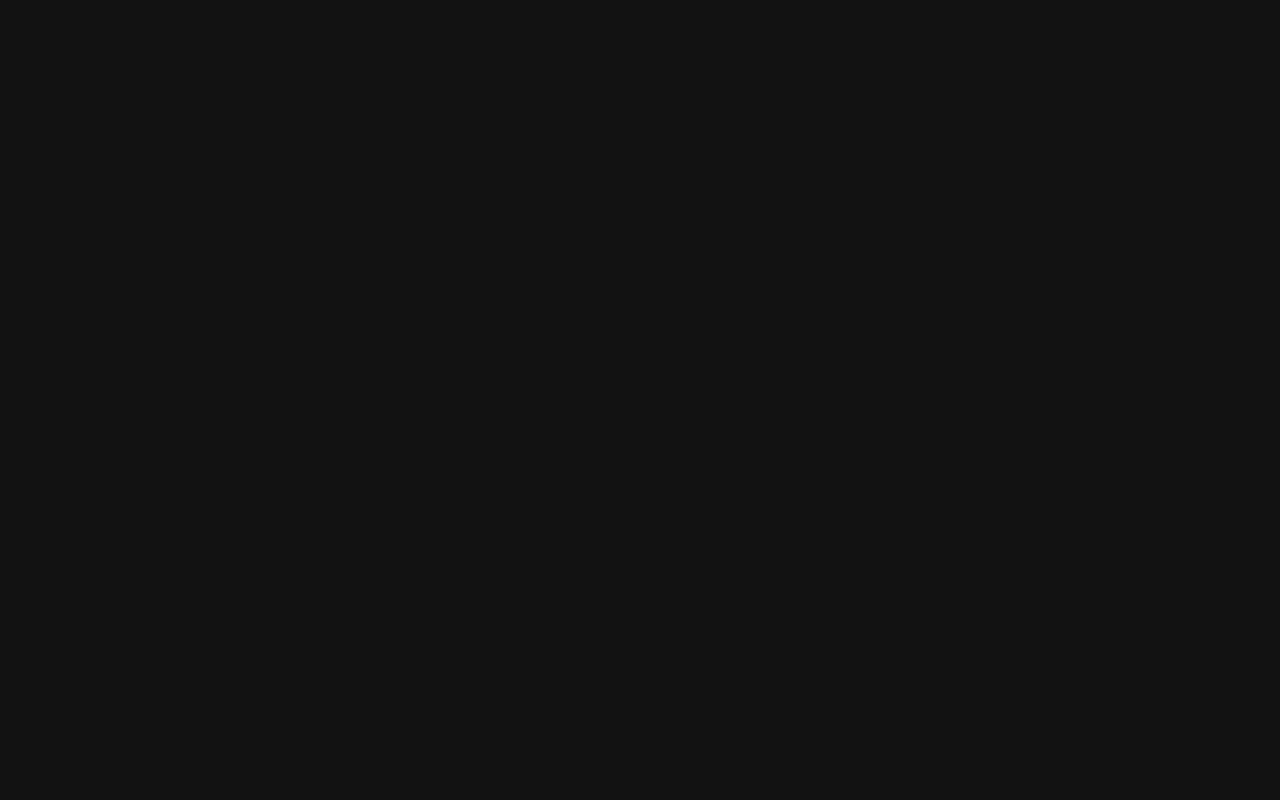
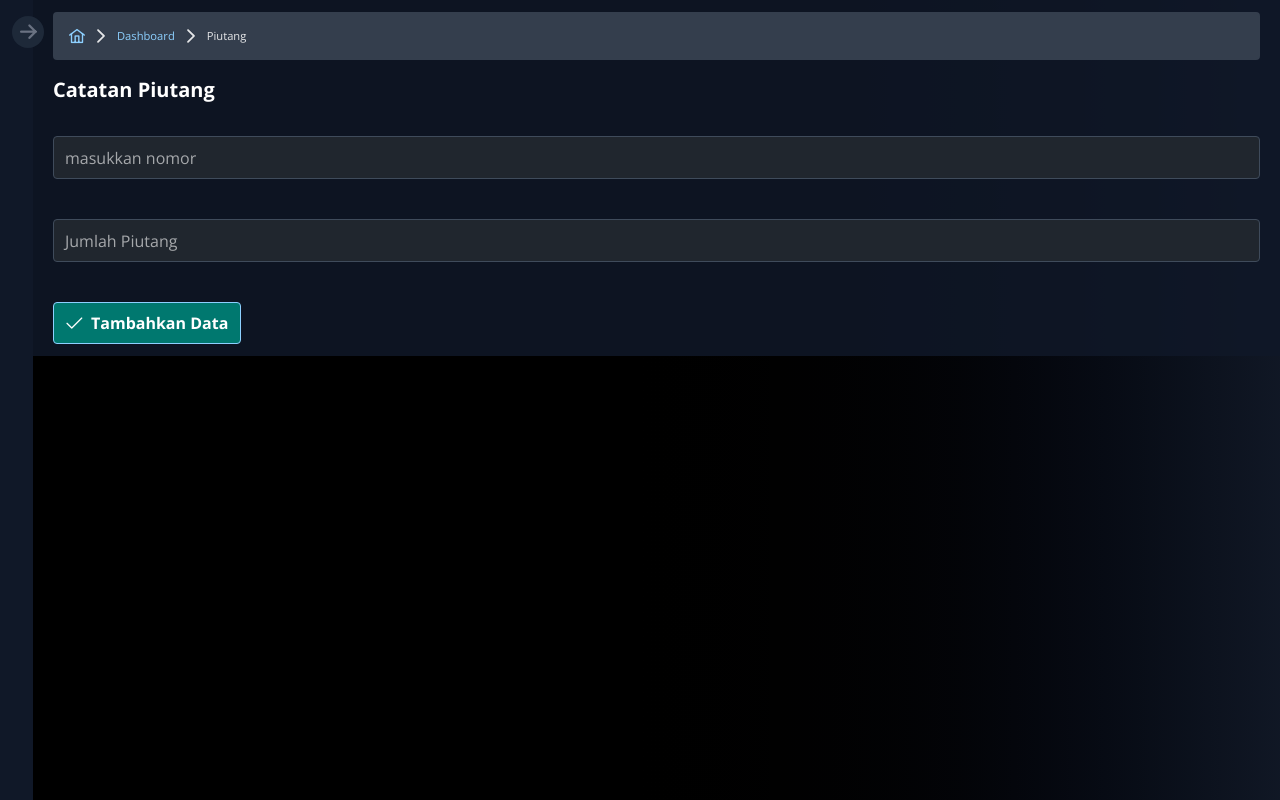
Before and after one commit to ahmadadptr001/daftar-pulsa, a React (Vite) app: page /data/transaction/piutang in a window 1280 px wide. Before the commit this address had no page. Built offline with nearby package versions, Linux system fonts and the light colour scheme.

Commit message:
Hanya beberapa penambahan fitur aja kok

```diff
--- a/src/App.jsx
+++ b/src/App.jsx
@@ -9,6 +9,8 @@ import Dashboard from './components/Pages/Dashboard';
 import DataUsers from './components/Pages/DataUsers';
 import DataAddUsers from './components/Pages/DataAddUsers';
 import Buy from "./components/Pages/Buy";
+import Utang from "./components/Pages/Utang";
+import Piutang from "./components/Pages/Piutang";
 import RiwayatTransaction from './components/Pages/RIwayatTransaction';
 
 function App() {
@@ -21,6 +23,8 @@ function App() {
           <Route path="/data/users" element={<DataUsers />} />
           <Route path="/data/users/add" element={<DataAddUsers />} />
           <Route path="/data/transaction/buy" element={<Buy />} />
+          <Route path="/data/transaction/utang" element={<Utang />} />
+          <Route path="/data/transaction/piutang" element={<Piutang />} />
           <Route path="/data/transaction/riwayat" element={<RiwayatTransaction />} />
         </Routes>
       </Router>
--- a/src/components/Layouts/Sidebar.jsx
+++ b/src/components/Layouts/Sidebar.jsx
@@ -48,10 +48,12 @@ export default function Sidebar() {
             {
                label: "Utang",
                icon: "pi pi-money-bill",
+               command: () => navigate("/data/transaction/utang")
             },
             {
                label: "Piutang",
                icon: "pi pi-credit-card",
+               command: () => navigate("/data/transaction/piutang")
             },
          ],
       },
@@ -100,7 +102,7 @@ export default function Sidebar() {
             </div>
             <PanelMenu
                model={sidebar_items}
-               className={`transition-transform duration-200 w-full mb-auto ${expand ? "scale-0" : "scale-100"}`}
+               className={`mt-3 transition-transform duration-200 w-full mb-auto ${expand ? "scale-0" : "scale-100"}`}
             />
             <PanelMenu
                model={sidebar_items_bottom}
--- a/src/components/Pages/Buy.jsx
+++ b/src/components/Pages/Buy.jsx
@@ -10,7 +10,7 @@ import { InputMask } from "primereact/inputmask";
 import { Toast } from "primereact/toast";
 import { Button } from "primereact/button";
 import { ConfirmDialog } from "primereact/confirmdialog";
-import { TransactionPembelian } from "../Server/TransactionPembelian";
+import { Transaction } from "../Server/Transaction";
 
 export default function Buy() {
 
@@ -31,7 +31,7 @@ export default function Buy() {
          toast.current.show({ severity: 'warn', summary: 'Peringatan', detail: "Nomor / jumlah pembayaran tidak boleh kosong", life: 2000 });
       } else {
          try {
-            await TransactionPembelian("transaction-pembelian", company, jumlahPulsa);
+            await Transaction("transaction-pembelian", company, jumlahPulsa, "pembelian");
             toast.current.show({ severity: 'info', summary: 'Sukses menambahkan data transaksi', detail: "Transaksi pembayaran sukses", life: 2000 });
 
             setCompany(""); setJumlahPulsa("");
--- /dev/null
+++ b/src/components/Pages/Piutang.jsx
@@ -0,0 +1,99 @@
+import  React, { useState, useRef, useEffect} from "react";
+import { Transaction } from "../Server/Transaction";
+
+import Sidebar from "../Layouts/Sidebar";
+
+import { BreadCrumb } from "primereact/breadcrumb";
+import { FloatLabel } from "primereact/floatlabel";
+import { InputNumber } from 'primereact/inputnumber';
+import { InputMask } from "primereact/inputmask";
+import { Toast } from "primereact/toast";
+import { Button } from "primereact/button";
+import { ConfirmDialog } from "primereact/confirmdialog";
+
+
+export default function Piutang() {
+
+   const [company, setCompany] = useState("");
+   const [jumlahTransaksi, setJumlahTransaksi] = useState("");
+   const [visible, setVisible]= useState(false);
+   const toast = useRef(null);
+
+   const items_breadcrumb = [
+      { label: 'Dashboard', url: '/' },
+      { label: 'Piutang', url: "/data/transaction/piutang" }]
+      ;
+   const items_breadcrumb_home = { icon: 'pi pi-home', url: '/' }
+
+   const accept = async () => {
+         if (company === "" || jumlahTransaksi === "") {
+            toast.current.show({ severity: 'warn', summary: 'Peringatan', detail: "Nomor / jumlah piutang tidak boleh kosong", life: 3000 });
+         } else {
+            try {
+               await Transaction("transaction-piutang", company, jumlahTransaksi, "piutang");
+               toast.current.show({ severity: 'info', summary: 'Sukses menambahkan data transaksi', detail: "Transaksi piutang sukses", life: 3000 });
+
+               setCompany(""); setJumlahTransaksi("");
+
+            }
+            catch (error) {
+               toast.current.show({ severity: 'error', summary: 'Gagal menambahkan data transaksi', detail: error.message, life: 3000 });
+            }
+
+         }
+      }
+
+   const reject = () => {
+      toast.current.show({ severity: 'error', summary: 'Gagal menambahkan data transaksi', detail: "Transaksi pembayaran dibatalkan", life: 3000 });
+   }
+
+   return (
+      <>
+         <section className="flex flex-nowrap">
+
+            {/* sidebar */}
+            <Sidebar />
+
+            <div className="container mx-auto w-full h-full bg-[var(--secondary-color)] p-3 px-5">
+               <BreadCrumb model={items_breadcrumb} home={items_breadcrumb_home} className="!text-[.7rem]"/>
+
+               <h2 className="text-lg sm:text-xl font-extrabold mt-4">
+                  Catatan Piutang
+               </h2>
+
+               <FloatLabel className="mt-8">
+                  <InputMask id="company" onChange={(e) => setCompany(e.target.value)} mask="9999-9999-9999" placeholder="08xx-xxxx-xxxx"></InputMask>
+                  <label htmlFor="company">masukkan nomor</label>
+               </FloatLabel>
+
+               <FloatLabel className="mt-10">
+                  <InputNumber id="number-input" className="w-full" value={jumlahTransaksi} onValueChange={(e) => setJumlahTransaksi(e.value)}/>
+                  <label htmlFor="number-input">Jumlah Piutang</label>
+               </FloatLabel>
+
+               <div className="flex justify-center md:justify-start mt-10">
+                  <Button onClick={() => setVisible(true)} icon="pi pi-check" label="Tambahkan Data"
+                     className=" !text-white py-2 w-full md:w-auto !justify-center flex !font-extrabold !bg-teal-700 rounded-sm cursor-pointer hover:!bg-teal-800 focus:!bg-teal-800"
+                  />
+               </div>
+
+               <Toast ref={toast} />
+                  <ConfirmDialog
+                     group="declarative"
+                     visible={visible}
+                     onHide={() => setVisible(false)}
+                     message="Apakah Anda yakin ingin menambahkan data transaksi pemabayaran ini?"
+                     header="Konfirmasi"
+                     icon="pi pi-exclamation-triangle"
+                     accept={accept}
+                     reject={reject}
+                     style={{ width: '50vw' }}
+                     breakpoints={{ '1100px': '75vw', '960px': '100vw' }}
+                  />
+
+            </div>
+
+         </section>
+      </>
+   )
+}
--- /dev/null
+++ b/src/components/Pages/Utang.jsx
@@ -0,0 +1,100 @@
+import  React, { useState, useRef, useEffect} from "react";
+import { Transaction } from "../Server/Transaction";
+
+import Sidebar from "../Layouts/Sidebar";
+
+import { BreadCrumb } from "primereact/breadcrumb";
+import { InputText } from "primereact/inputtext";
+import { FloatLabel } from "primereact/floatlabel";
+import { InputNumber } from 'primereact/inputnumber';
+import { InputMask } from "primereact/inputmask";
+import { Toast } from "primereact/toast";
+import { Button } from "primereact/button";
+import { ConfirmDialog } from "primereact/confirmdialog";
+
+
+export default function Utang() {
+
+   const [company, setCompany] = useState("");
+   const [jumlahTransaksi, setJumlahTransaksi] = useState("");
+   const [visible, setVisible]= useState(false);
+   const toast = useRef(null);
+
+   const items_breadcrumb = [
+      { label: 'Dashboard', url: '/' },
+      { label: 'Utang', url: "/data/transaction/utang" }]
+      ;
+   const items_breadcrumb_home = { icon: 'pi pi-home', url: '/' }
+
+   const accept = async () => {
+         if (company === "" || jumlahTransaksi === "") {
+            toast.current.show({ severity: 'warn', summary: 'Peringatan', detail: "Nomor / jumlah utang tidak boleh kosong", life: 3000 });
+         } else {
+            try {
+               await Transaction("transaction-utang", company, jumlahTransaksi, "utang");
+               toast.current.show({ severity: 'info', summary: 'Sukses menambahkan data transaksi', detail: "Transaksi utang sukses", life: 3000 });
+
+               setCompany(""); setJumlahTransaksi("");
+
+            }
+            catch (error) {
+               toast.current.show({ severity: 'error', summary: 'Gagal menambahkan data transaksi', detail: error.message, life: 3000 });
+            }
+
+         }
+      }
+
+   const reject = () => {
+      toast.current.show({ severity: 'error', summary: 'Gagal menambahkan data transaksi', detail: "Transaksi pembayaran dibatalkan", life: 3000 });
+   }
+
+   return (
+      <>
+         <section className="flex flex-nowrap">
+
+            {/* sidebar */}
+            <Sidebar />
+
+            <div className="container mx-auto w-full h-full bg-[var(--secondary-color)] p-3 px-5">
+               <BreadCrumb model={items_breadcrumb} home={items_breadcrumb_home} className="!text-[.7rem]"/>
+
+               <h2 className="text-lg sm:text-xl font-extrabold mt-4">
+                  Catatan Utang
+               </h2>
+
+               <FloatLabel className="mt-8">
+                  <InputMask id="company" onChange={(e) => setCompany(e.target.value)} mask="9999-9999-9999" placeholder="08xx-xxxx-xxxx"></InputMask>
+                  <label htmlFor="company">masukkan nomor</label>
+               </FloatLabel>
+
+               <FloatLabel className="mt-10">
+                  <InputNumber id="number-input" className="w-full" value={jumlahTransaksi} onValueChange={(e) => setJumlahTransaksi(e.value)}/>
+                  <label htmlFor="number-input">Jumlah Utang</label>
+               </FloatLabel>
+
+               <div className="flex justify-center md:justify-start mt-10">
+                  <Button onClick={() => setVisible(true)} icon="pi pi-check" label="Tambahkan Data"
+                     className=" !text-white py-2 w-full md:w-auto !justify-center flex !font-extrabold !bg-teal-700 rounded-sm cursor-pointer hover:!bg-teal-800 focus:!bg-teal-800"
+                  />
+               </div>
+
+               <Toast ref={toast} />
+                  <ConfirmDialog
+                     group="declarative"
+                     visible={visible}
+                     onHide={() => setVisible(false)}
+                     message="Apakah Anda yakin ingin menambahkan data transaksi pemabayaran ini?"
+                     header="Konfirmasi"
+                     icon="pi pi-exclamation-triangle"
+                     accept={accept}
+                     reject={reject}
+                     style={{ width: '50vw' }}
+                     breakpoints={{ '1100px': '75vw', '960px': '100vw' }}
+                  />
+
+            </div>
+
+         </section>
+      </>
+   )
+}
--- a/src/components/Server/TransactionPembelian.js
+++ b/src/components/Server/Transaction.js
@@ -1,7 +1,7 @@
 import { db } from "./FirebaseConfig";
 import { collection, addDoc, getDocs, serverTimestamp } from "firebase/firestore";
 
-export const TransactionPembelian = async (nameTable, company, jumlahTransaksi) => {
+export const Transaction = async (nameTable, company, jumlahTransaksi, status) => {
    const colRefPembelian = collection(db, nameTable);
    const colRefRiwayat = collection(db, "riwayat-transaction");
    const colRefUsers = collection(db, "users");
@@ -28,5 +28,5 @@ export const TransactionPembelian = async (nameTable, company, jumlahTransaksi)
    dataTersedia = 0;
 
    await  addDoc(colRefPembelian, { company, jumlahTransaksi,  createdAt: serverTimestamp() });
-   await  addDoc(colRefRiwayat, { status: "pembelian", username : username, company, jumlahTransaksi, createdAt: serverTimestamp() });
+   await  addDoc(colRefRiwayat, { status: status, username : username, company, jumlahTransaksi, createdAt: serverTimestamp() });
 }
```
Also changed, not shown: src/components/Pages/Dashboard.jsx (+23 -3 lines), public/riwayat.gif (added).
